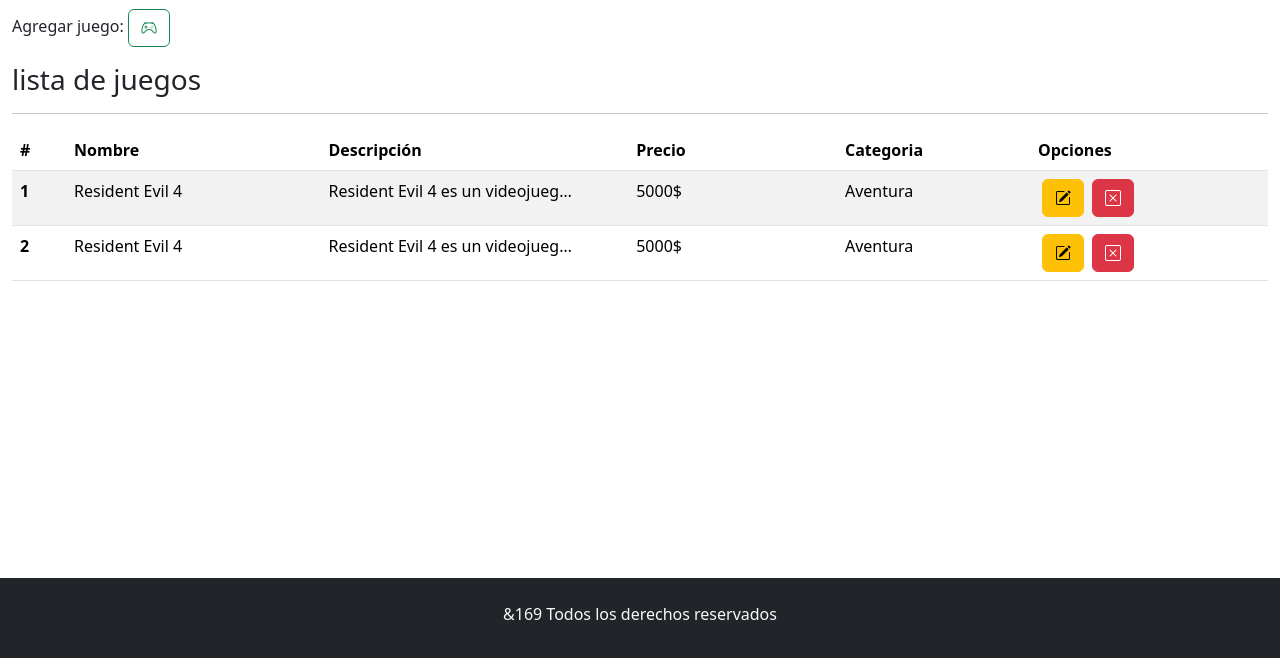
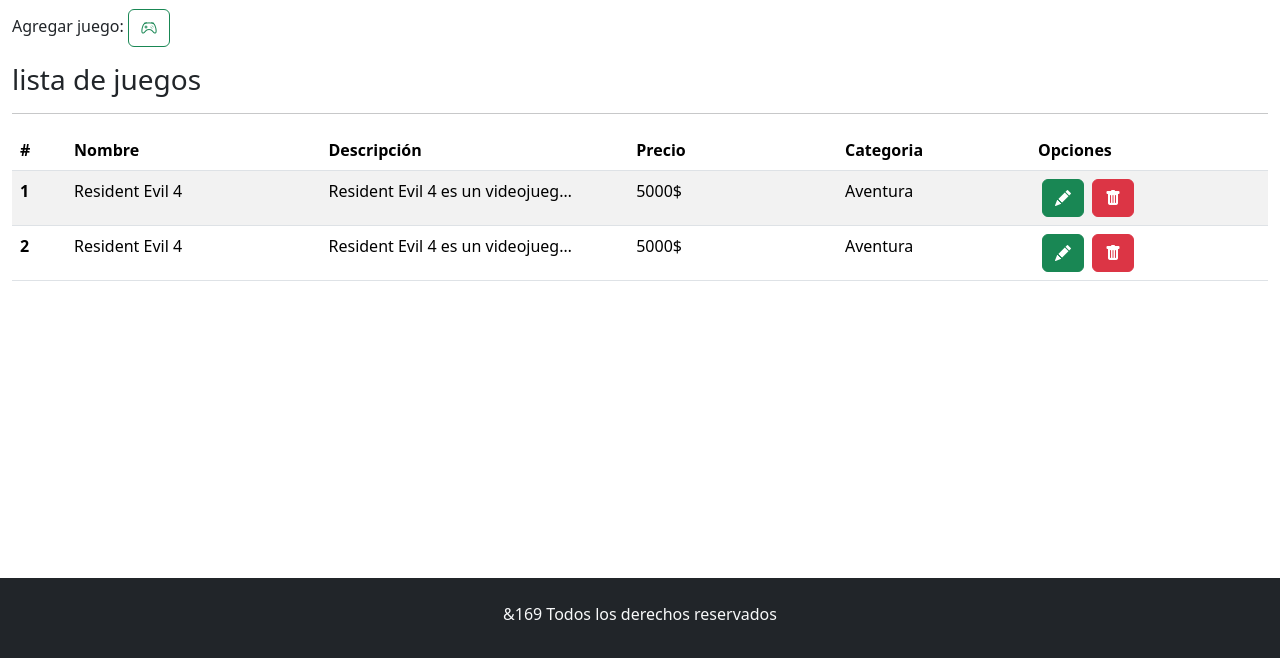
Before and after one commit to Tamisalas96/BUG, a plain HTML site: page pages/admin.html in a window 1280 px wide. Shown: the part 134-792 px from the top of the page. Drawn offline with nearby package versions, Linux system fonts and the light colour scheme.

Commit message:
cambie los botones

```diff
--- a/pages/admin.html
+++ b/pages/admin.html
@@ -108,13 +108,13 @@
                 <td class="text-truncate ancho pe-5">5000$</td>
                 <td>Aventura</td>
                 <td>
-                  <button type="button" class="btn btn-warning mx-1">
-                    <i class="bi bi-pencil-square"></i></button
+                  <button type="button" class="btn btn-success mx-1">
+                    <i class="bi bi-pencil-fill"></i></button
                   ><button
                     type="button"
                     class="btn btn-danger mx-1"
                   >
-                    <i class="bi bi-x-square"></i>
+                  <i class="bi bi-trash-fill"></i>
                   </button>
                 </td>
               </tr>
@@ -131,13 +131,13 @@
                 <td class="text-truncate ancho pe-5">5000$</td>
                 <td>Aventura</td>
                 <td>
-                  <button type="button" class="btn btn-warning mx-1">
-                    <i class="bi bi-pencil-square"></i></button
+                  <button type="button" class="btn btn-success mx-1">
+                    <i class="bi bi-pencil-fill"></i></button
                   ><button
                     type="button"
                     class="btn btn-danger mx-1"
                   >
-                    <i class="bi bi-x-square"></i>
+                  <i class="bi bi-trash-fill"></i>
                   </button>
                 </td>
               </tr>
```
Also changed, not shown: img/share-re.png (added).
